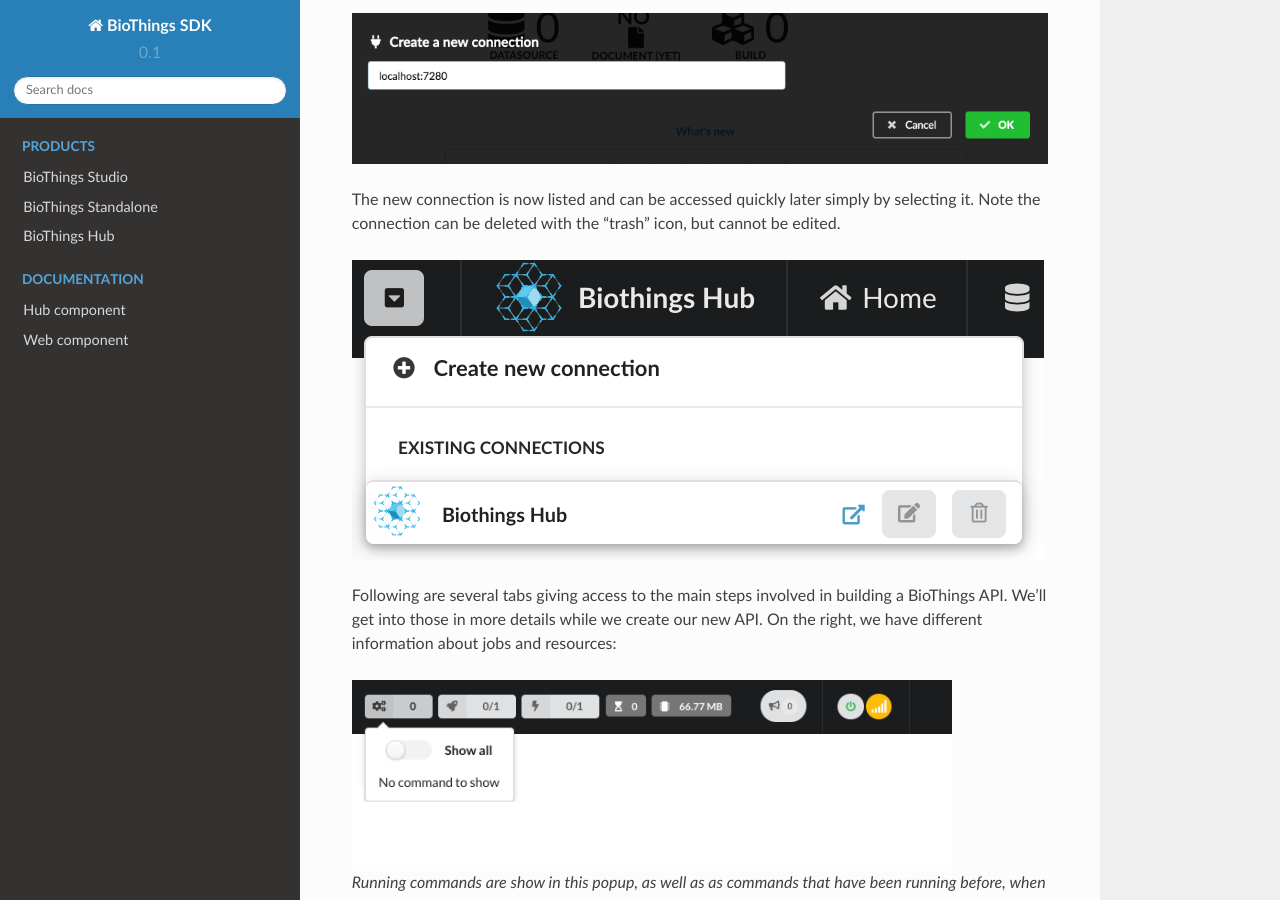
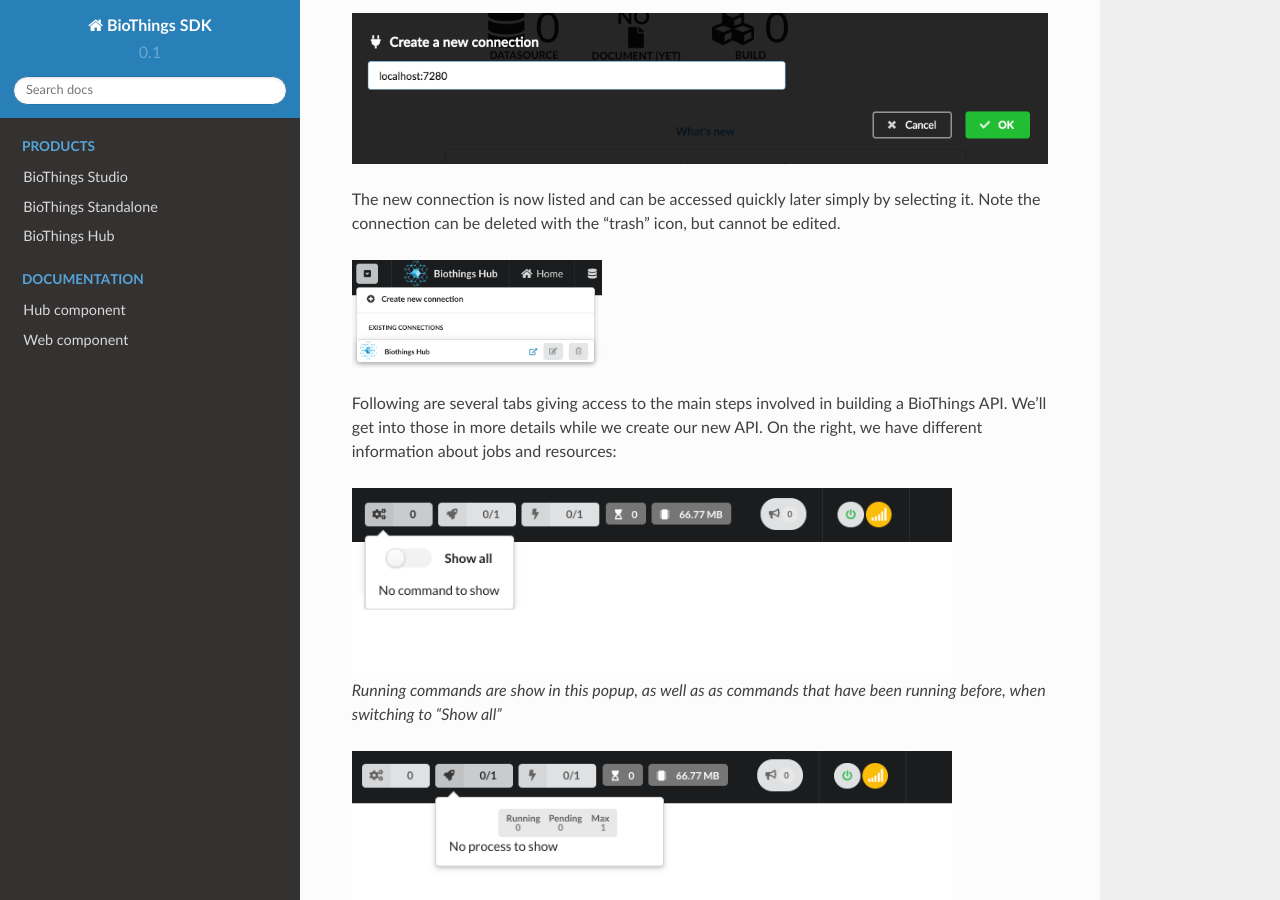
Before and after one commit to biothings/biothings.api, a Sphinx documentation site: the page built from docs/doc/studio_guide.rst, in a window 1280 px wide and 900 px high, scrolled down 4449 px. Built offline with Sphinx 7.4.7 and the Read the Docs theme 2.0.0, drawn with Linux system fonts in a browser that asks for light colours.

Commit message:
ajust size

```diff
--- a/docs/doc/studio_guide.rst
+++ b/docs/doc/studio_guide.rst
@@ -169,6 +169,7 @@
 but cannot be edited.
 
 .. image:: ../_static/connectionlist2.png
+   :width: 250px
 
 Following are several tabs giving access to the main steps involved in building a BioThings API.
 We'll get into those in more details while we create our
```
